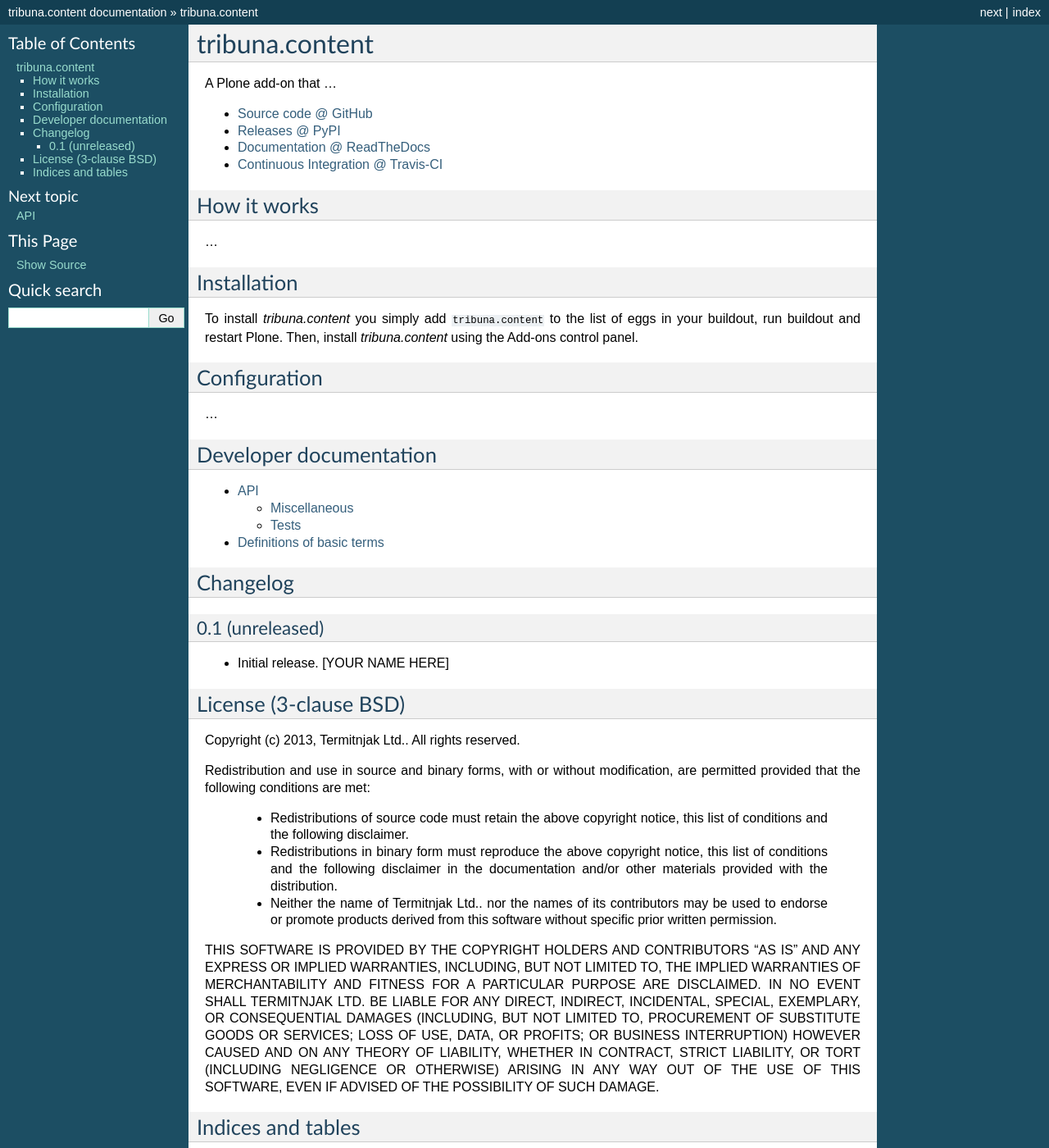
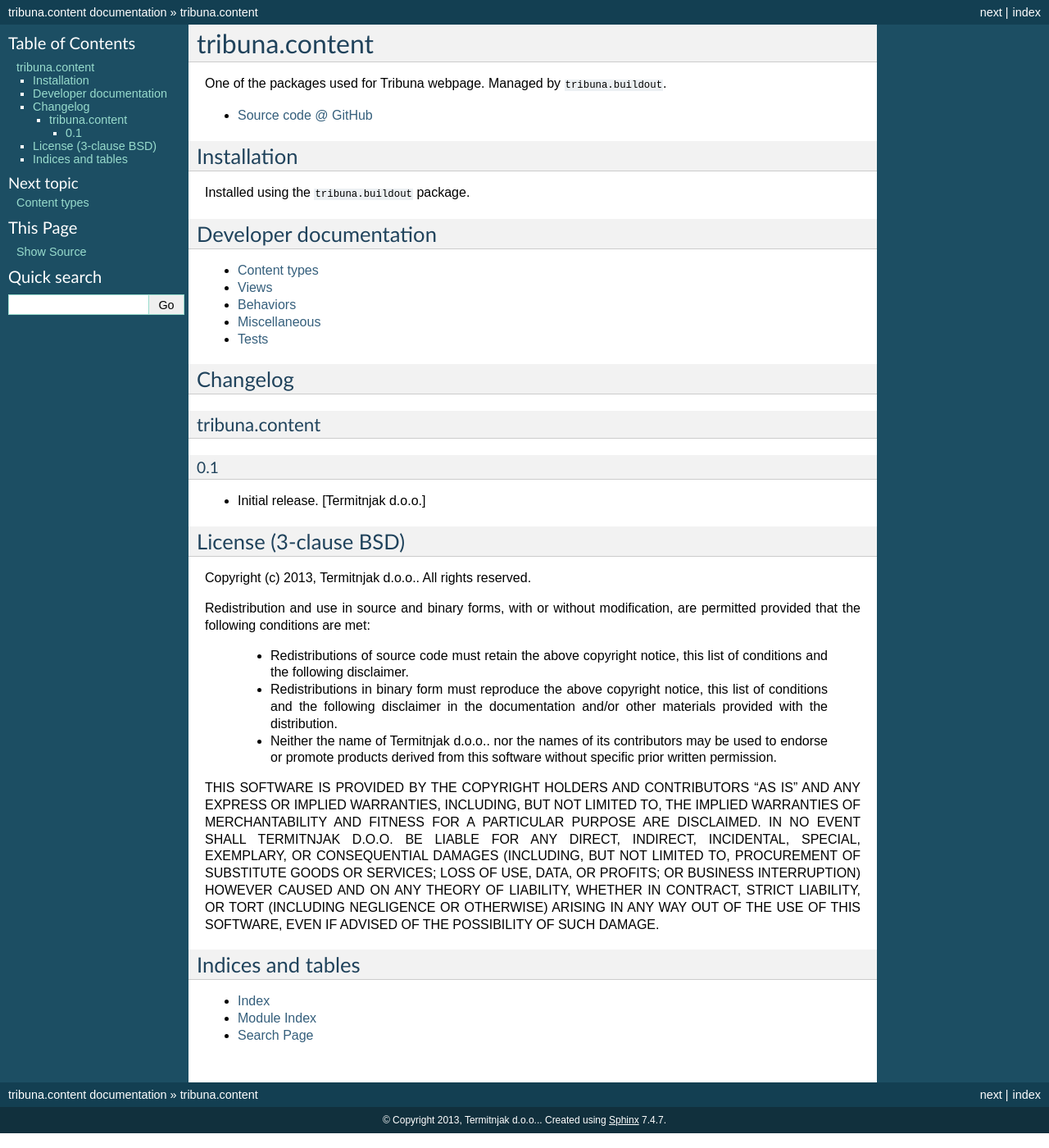
Before and after one commit to tribunasi/tribuna.content, a Sphinx documentation site: the page built from docs/index.rst, in a window 1280 px wide and 1400 px high. Shown: the whole window at 82% size. Built offline with Sphinx 7.4.7, drawn with Linux system fonts in a browser that asks for light colours; some of the changed text lies outside the part shown.

Commit message:
Updating documentation

```diff
--- a/README.rst
+++ b/README.rst
@@ -2,28 +2,11 @@
 tribuna.content
 ====================
 
-A Plone add-on that ...
+One of the packages used for Tribuna webpage. Managed by ``tribuna.buildout``.
 
 * `Source code @ GitHub <https://github.com/termitnjak/tribuna.content>`_
-* `Releases @ PyPI <http://pypi.python.org/pypi/tribuna.content>`_
-* `Documentation @ ReadTheDocs <http://tribunacontent.readthedocs.org>`_
-* `Continuous Integration @ Travis-CI <http://travis-ci.org/termitnjak/tribuna.content>`_
-
-How it works
-============
-
-...
-
 
 Installation
 ============
 
-To install `tribuna.content` you simply add ``tribuna.content``
-to the list of eggs in your buildout, run buildout and restart Plone.
-Then, install `tribuna.content` using the Add-ons control panel.
-
-
-Configuration
-=============
-
-...
+Installed using the ``tribuna.buildout`` package.
--- a/docs/CHANGELOG.rst
+++ b/docs/CHANGELOG.rst
@@ -1,9 +1,8 @@
-Changelog
-=========
+tribuna.content
+---------------
 
-
-0.1 (unreleased)
-----------------
+0.1
+^^^
 
 - Initial release.
-  [YOUR NAME HERE]
+  [Termitnjak d.o.o.]
--- a/docs/LICENSE.rst
+++ b/docs/LICENSE.rst
@@ -1,7 +1,7 @@
 License (3-clause BSD)
 ======================
 
-Copyright (c) 2013, Termitnjak Ltd.. All rights reserved.
+Copyright (c) 2013, Termitnjak d.o.o.. All rights reserved.
 
 Redistribution and use in source and binary forms, with or without
 modification, are permitted provided that the following conditions are met:
@@ -13,14 +13,14 @@
    notice, this list of conditions and the following disclaimer in the
    documentation and/or other materials provided with the distribution.
 
- * Neither the name of Termitnjak Ltd.. nor the names of its contributors may
+ * Neither the name of Termitnjak d.o.o.. nor the names of its contributors may
    be used to endorse or promote products derived from this software
    without specific prior written permission.
 
 THIS SOFTWARE IS PROVIDED BY THE COPYRIGHT HOLDERS AND CONTRIBUTORS "AS IS"
 AND ANY EXPRESS OR IMPLIED WARRANTIES, INCLUDING, BUT NOT LIMITED TO, THE
 IMPLIED WARRANTIES OF MERCHANTABILITY AND FITNESS FOR A PARTICULAR PURPOSE ARE
-DISCLAIMED. IN NO EVENT SHALL TERMITNJAK LTD. BE LIABLE FOR ANY
+DISCLAIMED. IN NO EVENT SHALL TERMITNJAK D.O.O. BE LIABLE FOR ANY
 DIRECT, INDIRECT, INCIDENTAL, SPECIAL, EXEMPLARY, OR CONSEQUENTIAL DAMAGES
 (INCLUDING, BUT NOT LIMITED TO, PROCUREMENT OF SUBSTITUTE GOODS OR SERVICES;
 LOSS OF USE, DATA, OR PROFITS; OR BUSINESS INTERRUPTION) HOWEVER CAUSED AND ON
--- a/docs/conf.py
+++ b/docs/conf.py
@@ -33,7 +33,7 @@
 # General information about the project.
 from datetime import datetime
 project = u'tribuna.content'
-copyright = u'%s, Termitnjak Ltd..' % datetime.now().year
+copyright = u'%s, Termitnjak d.o.o..' % datetime.now().year
 
 # The language for content autogenerated by Sphinx. Refer to documentation
 # for a list of supported languages.
--- a/docs/glossary.rst
+++ b/docs/glossary.rst
@@ -2,6 +2,3 @@
 ==========================
 
 .. glossary::
-
-    First Item
-        Explain first item and add more.
--- a/docs/index.rst
+++ b/docs/index.rst
@@ -1,5 +1,4 @@
 .. include:: ../README.rst
-
 
 Developer documentation
 =======================
--- a/setup.py
+++ b/setup.py
@@ -26,7 +26,7 @@
         "Programming Language :: Python",
     ],
     keywords='tribuna, content',
-    author='Termitnjak Ltd.',
+    author='Termitnjak d.o.o.',
     author_email='info@termitnjak.com',
     url='',
     license='BSD',
```
Also changed, not shown: other parts of docs/index.rst (+3 -1 lines), docs/api.rst (+55 -3 lines).
